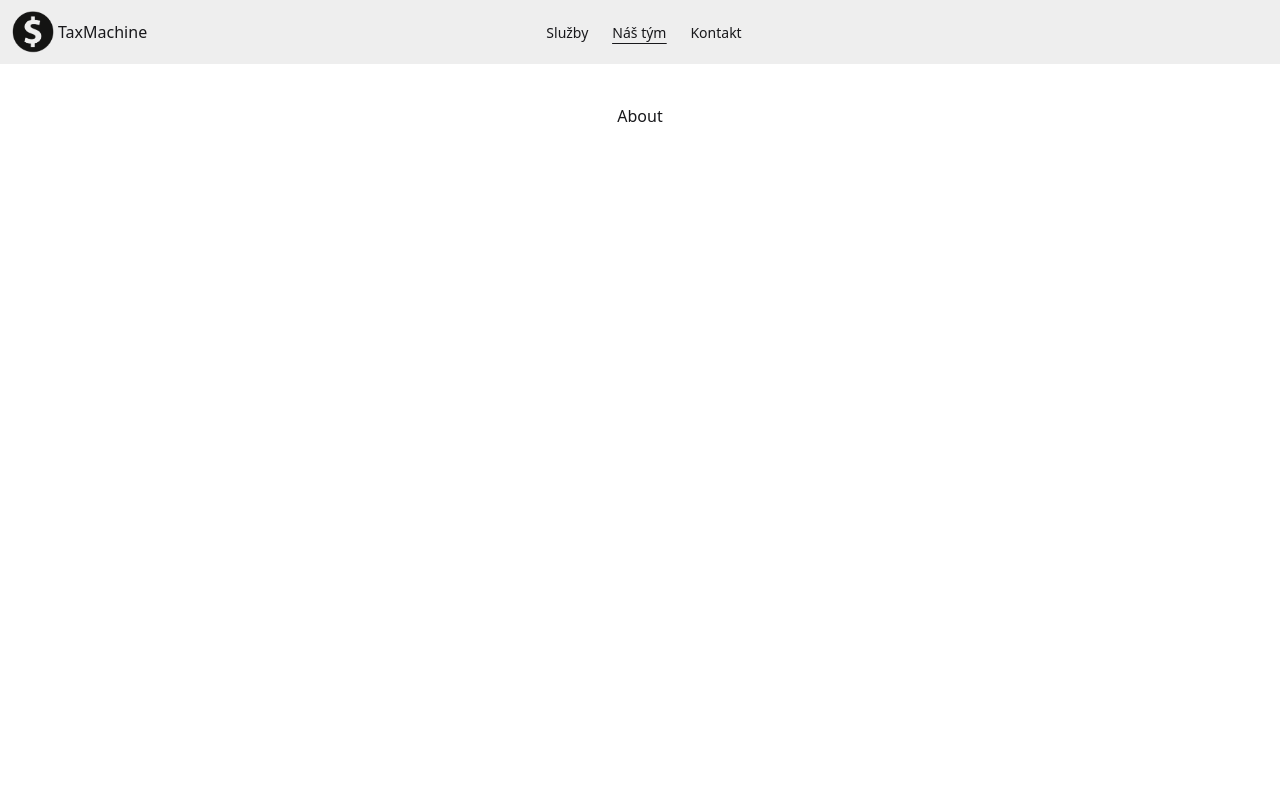
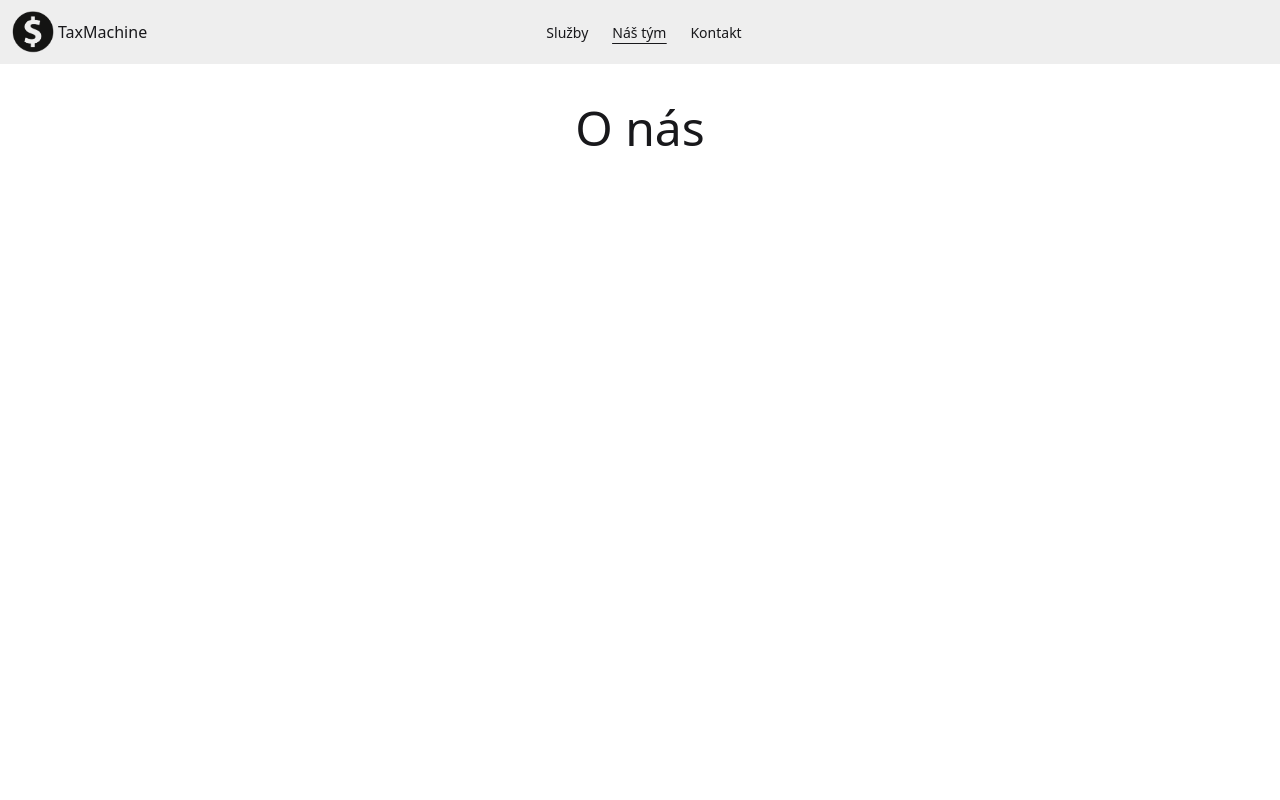
Before and after one commit to xsuran07/taxMachine, a Next.js app: page /about in a window 1280 px wide. Shown: the top 800 px of the page. Built offline with nearby package versions, Linux system fonts and the light colour scheme.

Commit message:
Add skeleton of the about page

```diff
--- a/src/app/about/page.tsx
+++ b/src/app/about/page.tsx
@@ -1,3 +1,12 @@
+import MainTitle from "@/components/mainTitle/mainTitle";
+import useAboutPage from "@/hooks/useAboutPage";
+
 export default function AboutPage() {
-  return <div>About</div>;
+  const config = useAboutPage();
+
+  return (
+    <div className="flex flex-col">
+      <MainTitle text={config.title} />
+    </div>
+  );
 }
--- /dev/null
+++ b/src/hooks/useAboutPage.ts
@@ -0,0 +1,9 @@
+export interface AboutPageProps {
+  title: string;
+}
+
+export default function useAboutPage(): AboutPageProps {
+  return {
+    title: "O nás",
+  };
+}
```
